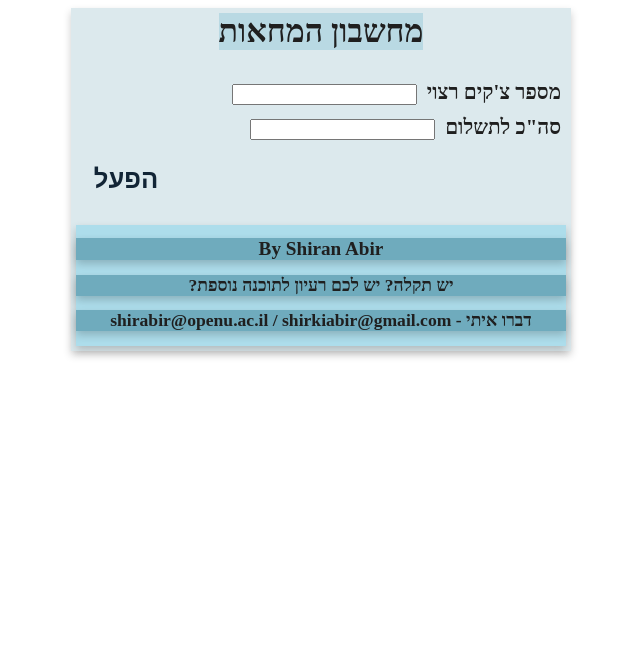
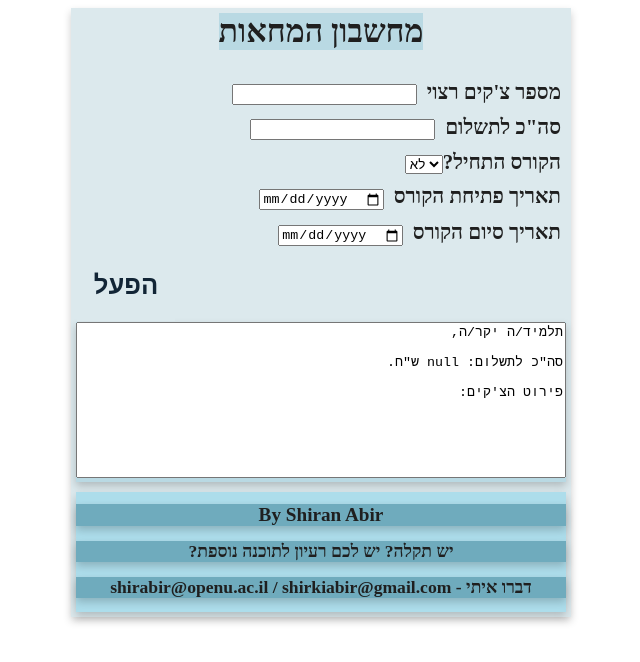
Before and after one commit to ShiranAbir/checkGen, a Vue app: page / in a window 1280 px wide. Both pictures are taken after a click on the button "הפעל". Shown: the top 662 px of the page, without its empty margins (319-959 px from the left). Built offline with nearby package versions, Linux system fonts and the light colour scheme.

Commit message:
Improvements

```diff
--- a/package.json
+++ b/package.json
@@ -6,7 +6,8 @@
     "dev": "vite",
     "build": "vite build",
     "preview": "vite preview",
-    "deploy": "npm run build && gh-pages -d dist"
+    "predeploy": "npm run build",
+    "deploy": "gh-pages -d dist"
   },
   "dependencies": {
     "sass": "^1.62.1",
--- a/src/assets/main.scss
+++ b/src/assets/main.scss
@@ -75,8 +75,10 @@
     box-shadow: 0px 4px 8px rgba(0, 0, 0, 0.2);
     background-color: #b9d9e3;
     color: #1f1f1f;
-    h1{
-      font-size: 1.5rem;
+
+    textarea{
+      resize: none;
+      width: 100%;
     }
   }
 }
--- a/src/components/TheGenerator.vue
+++ b/src/components/TheGenerator.vue
@@ -3,12 +3,27 @@
     <h1 class="title">מחשבון המחאות</h1>
     <div class="header-container">
         <div class="input-holder">
-            <input v-model="checksAmount" id="check-amount" type="number">
+            <input v-model="info.checksAmount" id="check-amount" type="number">
             <label for="check-amount">מספר צ'קים רצוי</label>
         </div>
         <div class="input-holder">
-            <input v-model="price" id="price" type="number">
+            <input v-model="info.price" id="price" type="number">
             <label for="check-amount">סה"כ לתשלום</label>
+        </div>
+        <div class="input-holder">
+            <select v-model="info.isStarted" id="isStarted">
+                <option :value=true>כן</option>
+                <option :value=false>לא</option>
+            </select>
+            <label for="check-amount">?הקורס התחיל</label>
+        </div>
+        <div v-if="!info.isStarted" class="input-holder">
+            <input v-model="info.startDate" type="date">
+            <label for="check-amount">תאריך פתיחת הקורס</label>
+        </div>
+        <div class="input-holder">
+            <input v-model="info.endDate" type="date">
+            <label for="check-amount">תאריך סיום הקורס</label>
         </div>
         <div class="btn-holder">
             <button @click="generateChecks()">
@@ -17,8 +32,9 @@
         </div>
     </div>
     <div v-if="answer" class="output-container">
-        <h1 dir="rtl">{{ answer }}</h1>
+        <textarea dir="rtl" :value="answer" name="" id="" cols="30" rows="10"></textarea>
     </div>
+
     <footer>
         <h1>By Shiran Abir</h1>
         <h2 dir="rtl">יש תקלה? יש לכם רעיון לתוכנה נוספת?</h2>
@@ -35,23 +51,84 @@ export default{
   data() {
     return{
         answer: null,
-        checksAmount: null,
-        price:null,
+        info:{
+            checksAmount: null,
+            price:null,
+            isStarted:false,
+            startDate:null,
+            endDate:null
+        },
+
     }
 },
 methods:{
     generateChecks(){
-        if (this.checksAmount <= 0||this.price <= 0) return
-        let paymentPerCheck = this.price/this.checksAmount
-        if (this.price%this.checksAmount == 0){
-            this.answer = 'יש להכין ' + this.checksAmount + ' המחאות, כל אחת על סך ' + paymentPerCheck + ' שקלים '
+        let {checksAmount,price,isStarted,endDate,startDate} = this.info
+        const start = new Date(startDate);
+        const end = new Date(endDate);
+        let paymentPerCheck = price/checksAmount
+        const isEvenPays = price%checksAmount == 0
+        let firstPayment
+        let samePriceChecksAmount
+        let lastPayment
+        if (!isEvenPays){
+            firstPayment = Math.floor(paymentPerCheck)
+            samePriceChecksAmount = checksAmount - 1
+            lastPayment = price - (firstPayment * samePriceChecksAmount)
+        }
+        if (!startDate) {
+            let dates = this.getAllMonths(new Date(),end)
+            let payDate = ''
+            dates.forEach(date => payDate += `${date} - ${paymentPerCheck} ש"ח\n`)
+            this.answer = `תלמיד/ה יקר/ה,
+
+סה"כ לתשלום: ${price} ש"ח.
+
+פירוט הצ'קים:
+
+${payDate}`
         }else{
-            let firstPayment = Math.floor(paymentPerCheck)
-            let samePriceChecksAmount = this.checksAmount - 1
-            let lastPayment = this.price - (firstPayment * samePriceChecksAmount)
-            this.answer = 'יש להכין ' + samePriceChecksAmount + ' המחאות על סך ' + firstPayment + ' שקלים והמחאה 1 על סך ' + lastPayment + ' שקלים'
+            let dates = this.getAllMonths(start,end)
+            let payDate = ''
+            dates.forEach(date => payDate += `${date} - ${paymentPerCheck} ש"ח\n`)
+            this.answer = `תלמיד/ה יקר/ה,
+
+סה"כ לתשלום: ${price} ש"ח.
+
+פירוט הצ'קים:
+
+${payDate}`
         }
+    },
+    resetInfo(){
+        this.info = {
+            checksAmount: null,
+            price:null,
+            isStarted:false
+        }
+    },
+    getAllMonths(startDate, endDate) {
+        let months = [];
+
+        const currentDate = new Date(startDate.getTime());
+        while (currentDate <= endDate) {
+            const year = currentDate.getFullYear();
+            const month = currentDate.getMonth();
+
+            months.push({ year, month });
+            currentDate.setMonth(month + 1);
+        }
+        months.pop()
+        months = months.slice(0, parseInt(this.info.checksAmount))
+        if (this.info.checksAmount>months.length) return
+        return this.formatDates(months);
+    },
+    formatDates(dates){
+        let payDates = []
+        dates.forEach(date => payDates.push(`${date.month+1}.${date.year}`))
+        return payDates
     }
+
 }
 }
 </script>
```
